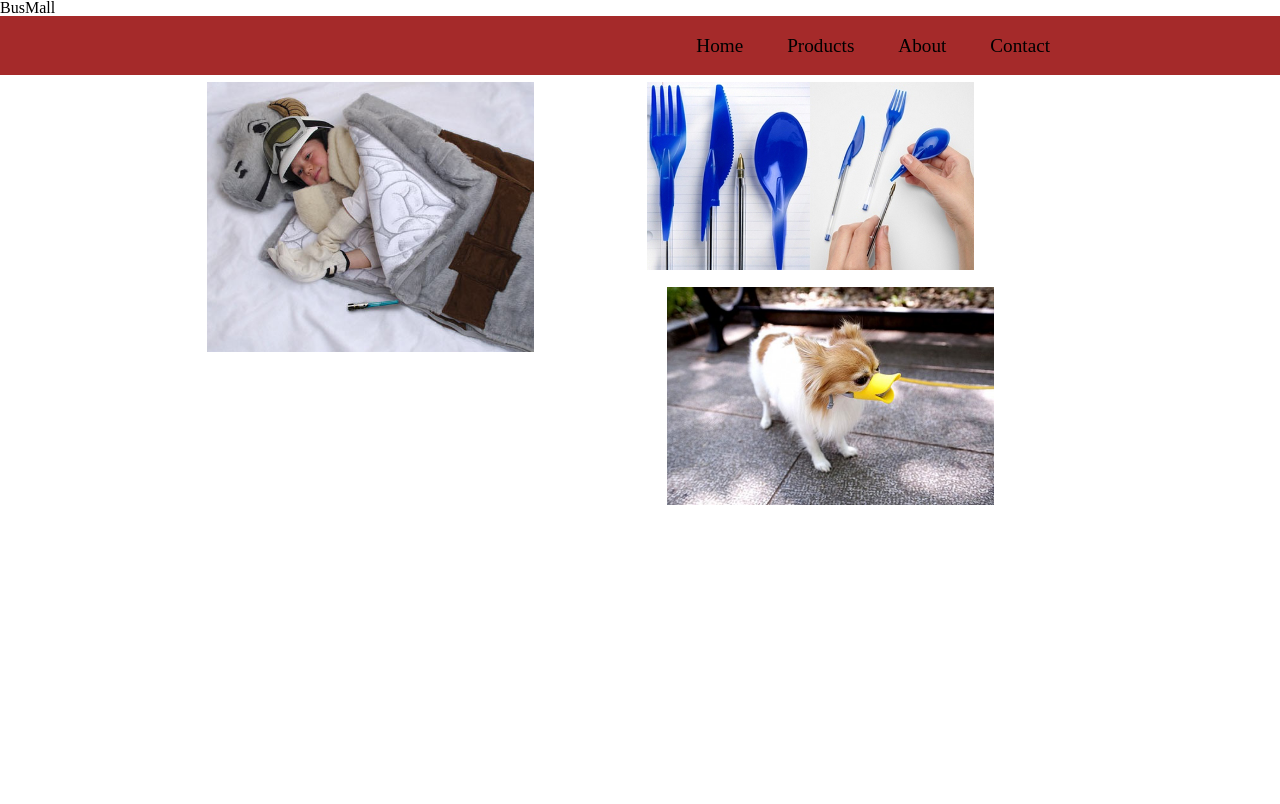
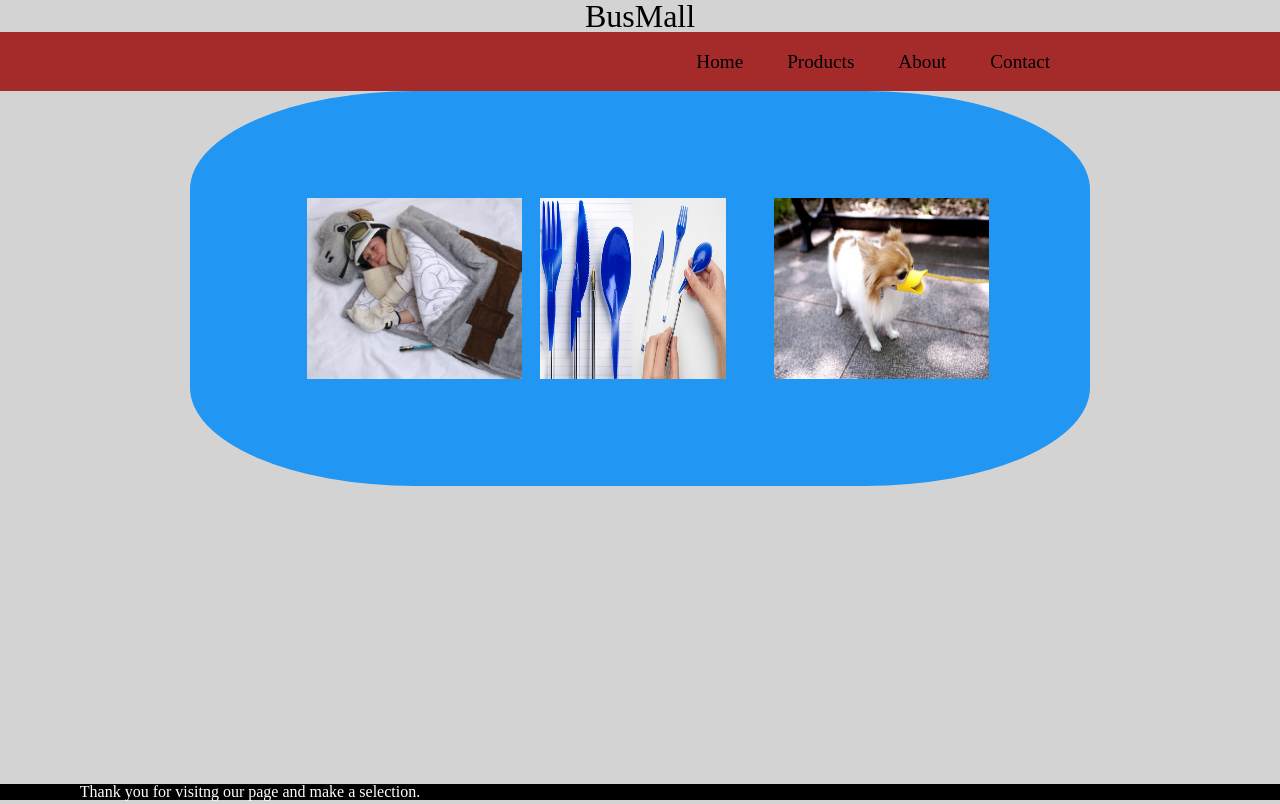
Before and after one commit to rttgg/bus-mall, a plain HTML site: page index.html in a window 1280 px wide. Shown: the top 804 px of the page. Drawn offline with nearby package versions, Linux system fonts and the light colour scheme.

Commit message:
final touch up

```diff
--- a/chart.js
+++ b/chart.js
@@ -9,7 +9,6 @@ function makeBusChart(){ //used in other file
     percents.push(p);
     var colorClicks = percents;
     localStorage.setItem('savedClicks', JSON.stringify(colorClicks));
-
   }
   var chartData = {
     labels: names,
@@ -67,7 +66,6 @@ function makeBusChart(){ //used in other file
   var busChartObject = {
     type : 'bar',
     data : chartData,
-
     options: {
       scales: {
         yAxes: [{
@@ -78,6 +76,5 @@ function makeBusChart(){ //used in other file
       }
     }
   };
-
-  var busChart = new Chart(busChartCanvas, busChartObject);
+  var busChart = new Chart(busChartCanvas, busChartObject);//used in other file
 }
--- a/index.html
+++ b/index.html
@@ -9,7 +9,7 @@
         <link rel ="stylesheet" href="./style.css">
     </head>
     <body>
-        <h1>BusMall</h1>
+        <h1 id="myhead">BusMall</h1>
         <header>
             <nav>
                 <ul id="my-nav">
@@ -36,11 +36,9 @@
             <canvas id="busMallResults" width=600 height=600></canvas>
             </selection>
         </main>
-
-
         <footer>
             <div>
-                <p>This will be a footer</p>
+                <p>Thank you for visitng our page and make a selection.</p>
             </div>
         </footer>
         <script src="./localStorage.js"></script>
--- a/style.css
+++ b/style.css
@@ -1,17 +1,21 @@
     * {
         box-sizing: border-box;
-
     }
 
     body {
-     background: radial-gradient ( blue, black ) fixed;
+        background: lightgray;
+    }
+
+    #myhead {
+    top: 0;
+    font-size: 2em;
+    text-align: center!important;
     }
 
     header {
         background: brown;
         width: 100;
     }
-
 
     nav {
         max-width: 900px;
@@ -30,44 +34,43 @@ main {
         max-width: 900px;
         margin: 0 auto;
         overflow: hidden;
-
     }
 
     main > *{
         float: left;
-
     }
 
-/* img {
-    max-height: 200px;
-    max-width: 100%;
-    margin: 0 auto;
-    float: right;
-    width: 33.33%;
-    padding: 5px;
-} */
+    #allProducts{
+        display: grid;
+        grid-row-gap: 5px;
+        grid-template-columns: auto auto auto;
+        background-color: #2196F3;
+        padding: 100px;
+        border-radius: 25%;
+    }
+
     #left_photo_img{
         margin-left: 10px;
         margin-right: 20px;
-    width: 75%;
-    height: 50%;
+        width: 200%;
+        height: 100%;
+    }
 
-}
     #middle_photo_img{
-    height: 50%;
-    width: 75%;
+        height: 100%;
+        width: 200%;
         margin: center;
     }
+
     #right_photo_img{
         float: left;
-    width: 75%;
-    height: 50%;
+        width: 200%;
+        height: 100%;
         margin-right:10px;
         margin-left: 20px;
         margin-bottom: 0.5em;
         text-align: center;
     }
-
 
     #my-nav > li{
         display: inline-block;
@@ -75,16 +78,19 @@ main > *{
         margin: 20px 40px 20px 0px;
         font-size: 1.2em;
     }
+
     #list-of-images{
         display: inline-block;
         list-style: none;
         margin: 20px 40px 0px;
         font-size: 1em;
     }
+
     main ul, main li {
         padding: 0;
         margin: 10px 0;
     }
+
     section div {
         padding: 7px;
         box-sizing: border-box;
@@ -92,11 +98,21 @@ section div {
         width: 50%
     }
 
-
     section#results {
         width: 660px;
         margin: auto;
     }
+
     div {
         width: 500px;
     }
+
+    footer {
+        position: fixed;
+        left: 0;
+        bottom: 0;
+        width: 100%;
+        background-color: black;
+        color: white;
+        text-align: center;
+    }
```
Lines whose indentation alone changed are shown as unchanged.
